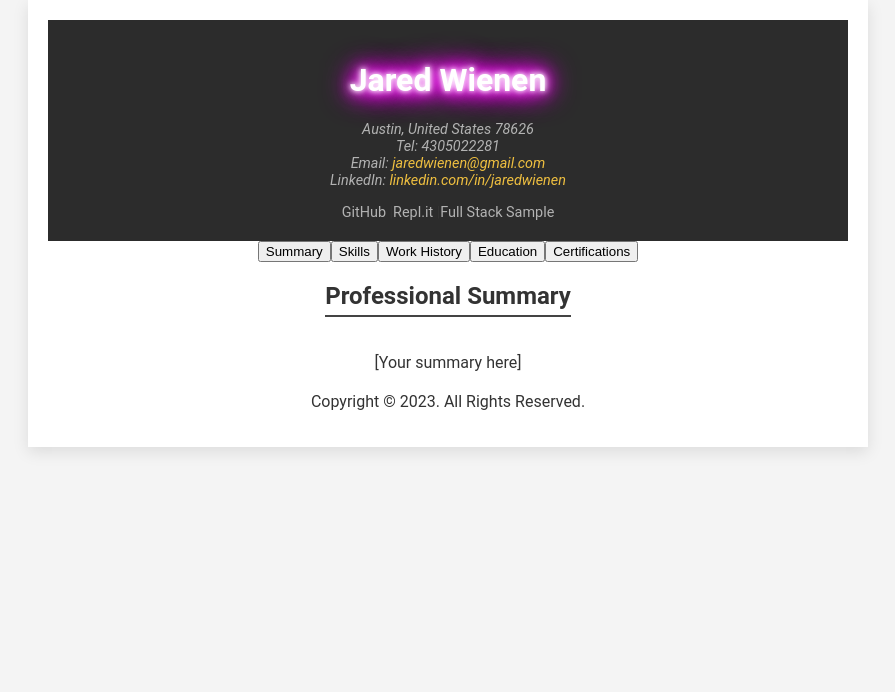
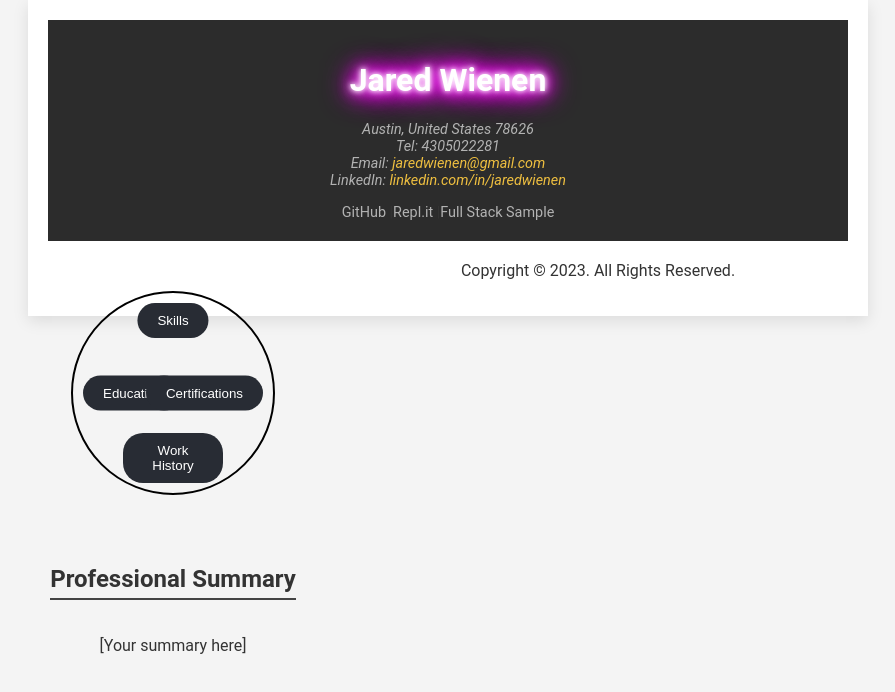
Before and after one commit to indohippi/Portfolio, a React (Create React App) app: page / in a window 1280 px wide. Shown: the top 692 px of the page, without its empty margins (192-1087 px from the left). Built offline with nearby package versions, Linux system fonts and the light colour scheme.

Commit message:
styling updates

```diff
--- a/src/App.css
+++ b/src/App.css
@@ -1,4 +1,3 @@
-/* Base styling remains unchanged */
 body {
   font-family: 'Roboto', sans-serif;
   color: #333;
@@ -14,7 +13,6 @@ body {
   box-shadow: 0 5px 15px rgba(0,0,0,0.1);
 }
 
-/* Modified to give a sleek anime effect. It’s optional; you can remove if you don’t like it */
 h2 {
   position: relative;
   border-bottom: 2px solid #444;
@@ -30,7 +28,7 @@ h2:after {
   left: 0;
   width: 0;
   height: 2px;
-  background-color: #f0c040;  /* Gold-ish accent */
+  background-color: #f0c040;
   transition: width 0.3s;
 }
 
@@ -38,7 +36,6 @@ h2:hover:after {
   width: 100%;
 }
 
-/* Unchanged */
 ul {
   list-style-type: none;
   padding: 0;
@@ -49,7 +46,6 @@ footer {
   margin-top: 20px;
 }
 
-/* Name glowing effect remains unchanged */
 .glow-effect {
   color: white;
   text-shadow:
@@ -62,13 +58,11 @@ footer {
     0 0 35px #ff00ff;
 }
 
-/* Overall header styling */
 .header-container {
     padding: 20px 0;
     background-color: #2c2c2c;
 }
 
-/* Contact details styling */
 .contact-details {
     color: #b3b3b3;
     font-size: 0.9em;
@@ -80,7 +74,6 @@ footer {
     text-decoration: none;
 }
 
-/* Profile links styling */
 .links-container {
     font-size: 0.9em;
 }
@@ -94,14 +87,6 @@ footer {
 .profile-link:hover {
     color: #f0c040;
     transform: scale(1.1);
-}
-
-.summary {
-  background: url('/Users/jaredwienen/Desktop/my-portfolio/src/Blue Night Girl Cartoon Desktop Wallpaper.png'); /* Add a subtle paper texture for that traditional touch */
-  border: 2px solid #444;
-  padding: 20px;
-  margin: 20px 0;
-  box-shadow: 2px 2px 10px rgba(0,0,0,0.1);
 }
 
 .skills-list {
@@ -122,33 +107,12 @@ footer {
   transform: translateY(-3px);
 }
 
-.work-item {
-  border: 1px solid #444;
-  padding: 10px;
-  margin: 10px 0;
-  transition: background-color 0.3s, transform 0.3s;
-}
-
-.work-item:hover {
-  background-color: #f0f0f0;
-  transform: scale(1.01);
-}
-
-.education-item {
-  padding: 10px 0;
-  border-bottom: 2px solid #444;
-}
-
-.education-item:last-child {
-  border-bottom: none;
-}
-
-.certification-item {
+.work-item, .education-item, .certification-item {
   padding: 10px;
   margin: 10px 0;
   background-color: #2c2c2c;
   color: white;
-  box-shadow: 0 0 10px #f0c040;  /* A golden glow for the certifications */
+  box-shadow: 0 0 10px #f0c040;
 }
 
 .footer {
@@ -158,7 +122,7 @@ footer {
 }
 
 .footer a {
-  color: #f0c040;  /* Gold-ish accent to match the theme */
+  color: #f0c040;
 }
 
 .circle-nav {
@@ -211,3 +175,10 @@ footer {
   top: 50%;
   transform: translateY(-50%);
 }
+
+.wheel-nav {
+  float: left;
+  width: 250px;
+  height: 250px;
+  margin-right: 50px;
+}
--- a/src/App.js
+++ b/src/App.js
@@ -1,41 +1,19 @@
-import React, { useState } from 'react';
+import React from 'react';
 import './App.css';
 
 // Import the individual components
+import { AppStateProvider } from './components/AppStateContext';
 import Header from './components/Header';
-import Summary from './components/Summary';
-import Skills from './components/Skills';
-import WorkHistory from './components/WorkHistory';
-import Education from './components/Education';
-import Certifications from './components/Certifications';
+import CircularNavbar from './components/CircularNavbar'; // Note: Changed WheelNav to CircularNavbar
 import Footer from './components/Footer';
-
-// This will be the new wheel navigation component
-function WheelNav() {
-    const [activeTab, setActiveTab] = useState('summary');
-
-    return (
-        <div className="wheel-nav">
-            <button onClick={() => setActiveTab('summary')}>Summary</button>
-            <button onClick={() => setActiveTab('skills')}>Skills</button>
-            <button onClick={() => setActiveTab('work')}>Work History</button>
-            <button onClick={() => setActiveTab('education')}>Education</button>
-            <button onClick={() => setActiveTab('certifications')}>Certifications</button>
-
-            {activeTab === 'summary' && <Summary />}
-            {activeTab === 'skills' && <Skills />}
-            {activeTab === 'work' && <WorkHistory />}
-            {activeTab === 'education' && <Education />}
-            {activeTab === 'certifications' && <Certifications />}
-        </div>
-    );
-}
 
 function App() {
     return (
         <div className="App">
             <Header />
-            <WheelNav />
+            <AppStateProvider>
+                <CircularNavbar />
+            </AppStateProvider>
             <Footer />
         </div>
     );
--- a/src/components/AppStateContext.js
+++ b/src/components/AppStateContext.js
@@ -1,6 +1,5 @@
 import React, { createContext, useContext, useState } from 'react';
 
-// Create the context
 const AppStateContext = createContext();
 
 export const useAppState = () => {
--- /dev/null
+++ b/src/components/CircularNavbar.css
@@ -0,0 +1,42 @@
+.circle-nav {
+    position: relative;
+    width: 200px;
+    height: 200px;
+    margin: 0 auto;
+}
+
+.nav-button {
+    position: absolute;
+    border: none;
+    background-color: transparent;
+    cursor: pointer;
+    transition: transform 0.3s;
+}
+
+.nav-button:hover {
+    transform: scale(1.1);
+}
+
+.nav-button:nth-child(1) {
+    top: 10%;
+    left: 50%;
+    transform: translateX(-50%);
+}
+
+.nav-button:nth-child(2) {
+    bottom: 10%;
+    left: 50%;
+    transform: translateX(-50%);
+}
+
+.nav-button:nth-child(3) {
+    left: 10%;
+    top: 50%;
+    transform: translateY(-50%);
+}
+
+.nav-button:nth-child(4) {
+    right: 10%;
+    top: 50%;
+    transform: translateY(-50%);
+}
--- a/src/components/CircularNavbar.js
+++ b/src/components/CircularNavbar.js
@@ -1,13 +1,27 @@
-// CircularNavbar.js
 import React from 'react';
+import { useAppState } from './AppStateContext';
+import Summary from './Summary';
+import Skills from './Skills';
+import WorkHistory from './WorkHistory';
+import Education from './Education';
+import Certifications from './Certifications';
 
-function CircularNavbar({ onSelectTab }) {
+function CircularNavbar() {
+    const { activeTab, setActiveTab } = useAppState();
+
     return (
-        <div className="circle-nav">
-            <button onClick={() => onSelectTab('skills')}>Skills</button>
-            <button onClick={() => onSelectTab('work-history')}>Work History</button>
-            <button onClick={() => onSelectTab('education')}>Education</button>
-            <button onClick={() => onSelectTab('certifications')}>Certifications</button>
+        <div className="wheel-nav">
+            <div className="circle-nav">
+                <button onClick={() => setActiveTab('skills')}>Skills</button>
+                <button onClick={() => setActiveTab('work-history')}>Work History</button>
+                <button onClick={() => setActiveTab('education')}>Education</button>
+                <button onClick={() => setActiveTab('certifications')}>Certifications</button>
+            </div>
+            {activeTab === 'summary' && <Summary />}
+            {activeTab === 'skills' && <Skills />}
+            {activeTab === 'work-history' && <WorkHistory />}
+            {activeTab === 'education' && <Education />}
+            {activeTab === 'certifications' && <Certifications />}
         </div>
     );
 }
--- a/src/components/Footer.js
+++ b/src/components/Footer.js
@@ -2,7 +2,7 @@ import React from 'react';
 
 function Footer() {
     return (
-        <footer>
+        <footer className="footer-container">
             <p>Copyright © 2023. All Rights Reserved.</p>
         </footer>
     );
```
